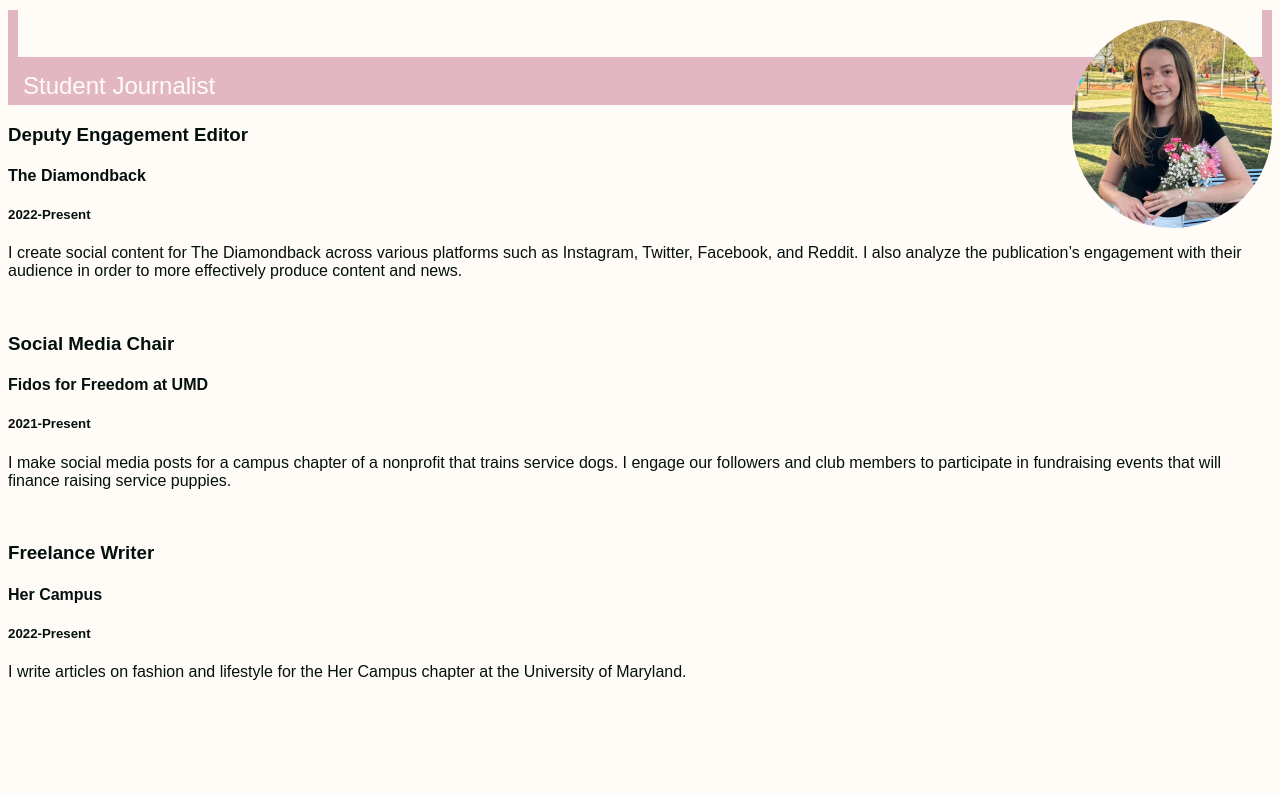
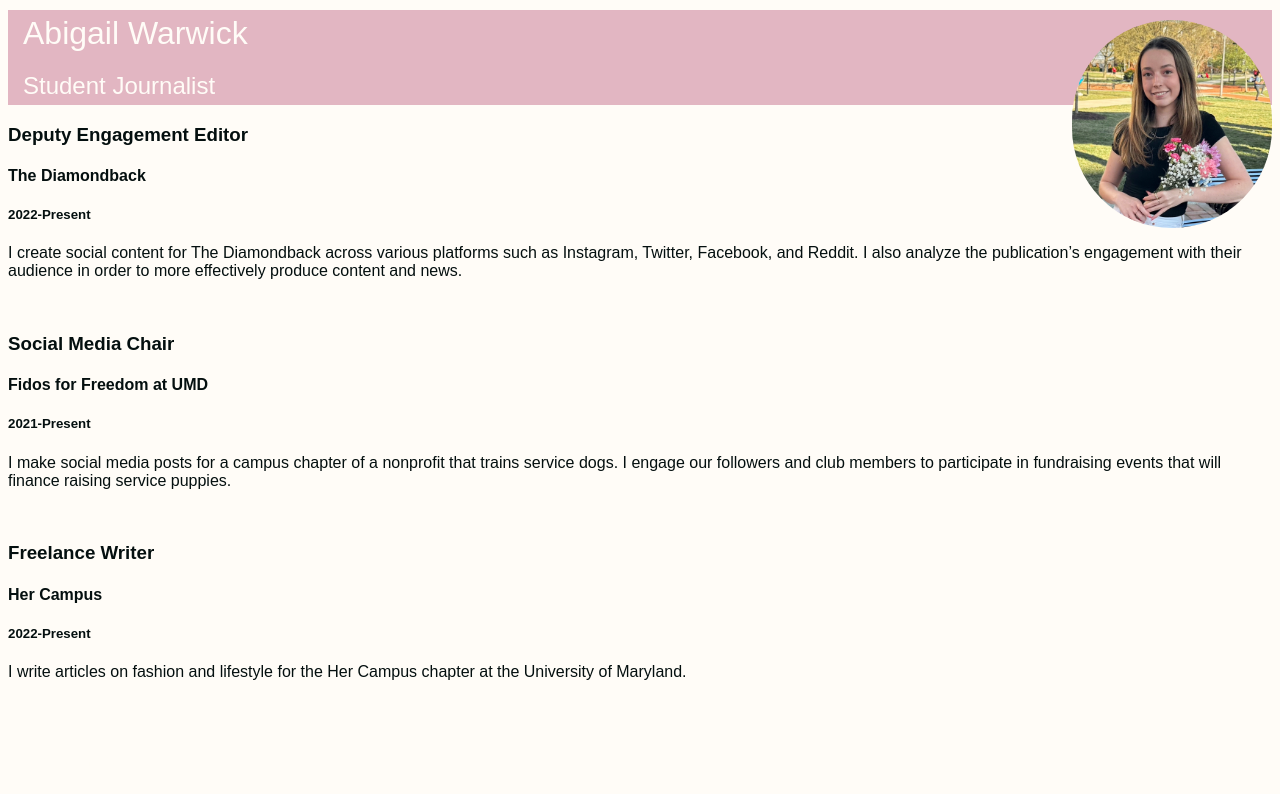
Before and after one commit to akwarwick/Abigail-Warwick-JOUR352, a plain HTML site: page online-portfolio-project/index.html in a window 1280 px wide. Shown: the top 794 px of the page. Drawn offline with Linux system fonts and the light colour scheme; a web font is replaced by a local one.

Commit message:
Update style.css

```diff
--- a/online-portfolio-project/style.css
+++ b/online-portfolio-project/style.css
@@ -1,5 +1,8 @@
 .container-fluid {
     background-color:#E2B6C2;
+    font: "bely-display", sans-serif;
+    font-weight: 400;
+    font-style: normal;
 }
 
 head {
@@ -18,7 +21,6 @@ h1{
     color: #FFFCF7;
     margin: 10px;
     padding: 5px;
-    background-color:#FFFCF7;
 }
 
 h2{
```
